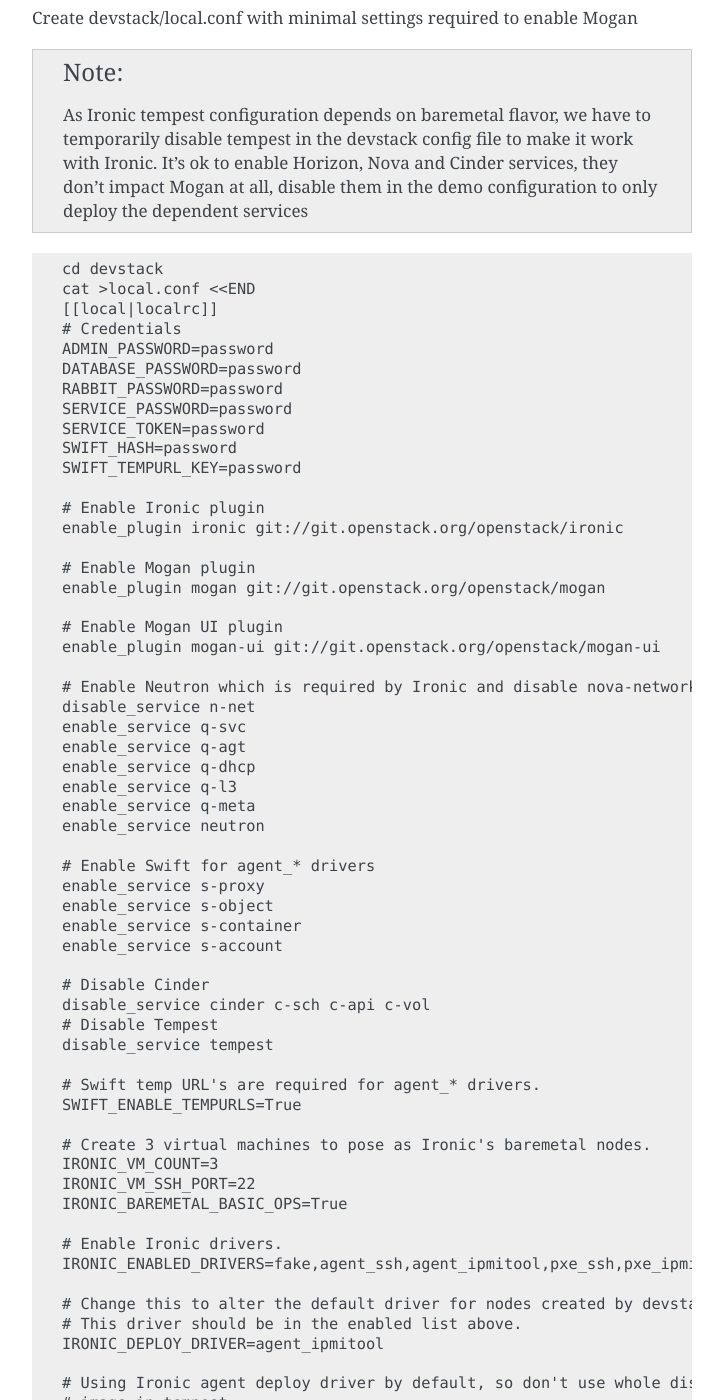
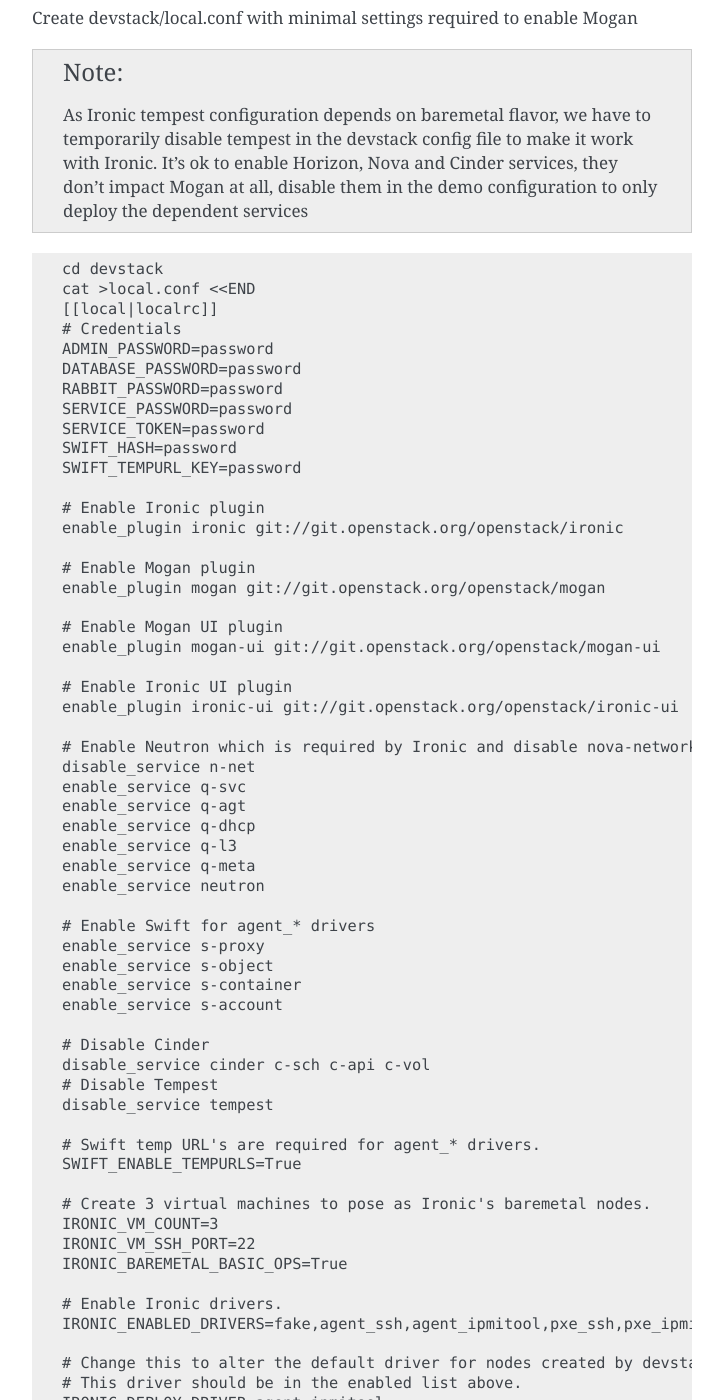
Before and after one commit to openstack-archive/mogan, a Sphinx documentation site: the page built from doc/source/dev/dev-quickstart.rst, in a window 1280 px wide and 1400 px high, scrolled down 5341 px. Shown: the whole window, without its empty margins (388-1111 px from the left). Built offline with Sphinx 7.4.7, drawn with Linux system fonts in a browser that asks for light colours; some of the changed text lies outside the part shown.

Commit message:
Enable ironic-ui in dev-quickstart
Change-Id: Ie893eb260055c4514df282ee183cf7053ef8ad7d

```diff
--- a/doc/source/dev/dev-quickstart.rst
+++ b/doc/source/dev/dev-quickstart.rst
@@ -272,6 +272,9 @@
     # Enable Mogan UI plugin
     enable_plugin mogan-ui git://git.openstack.org/openstack/mogan-ui
 
+    # Enable Ironic UI plugin
+    enable_plugin ironic-ui git://git.openstack.org/openstack/ironic-ui
+
     # Enable Neutron which is required by Ironic and disable nova-network.
     disable_service n-net
     enable_service q-svc
```
